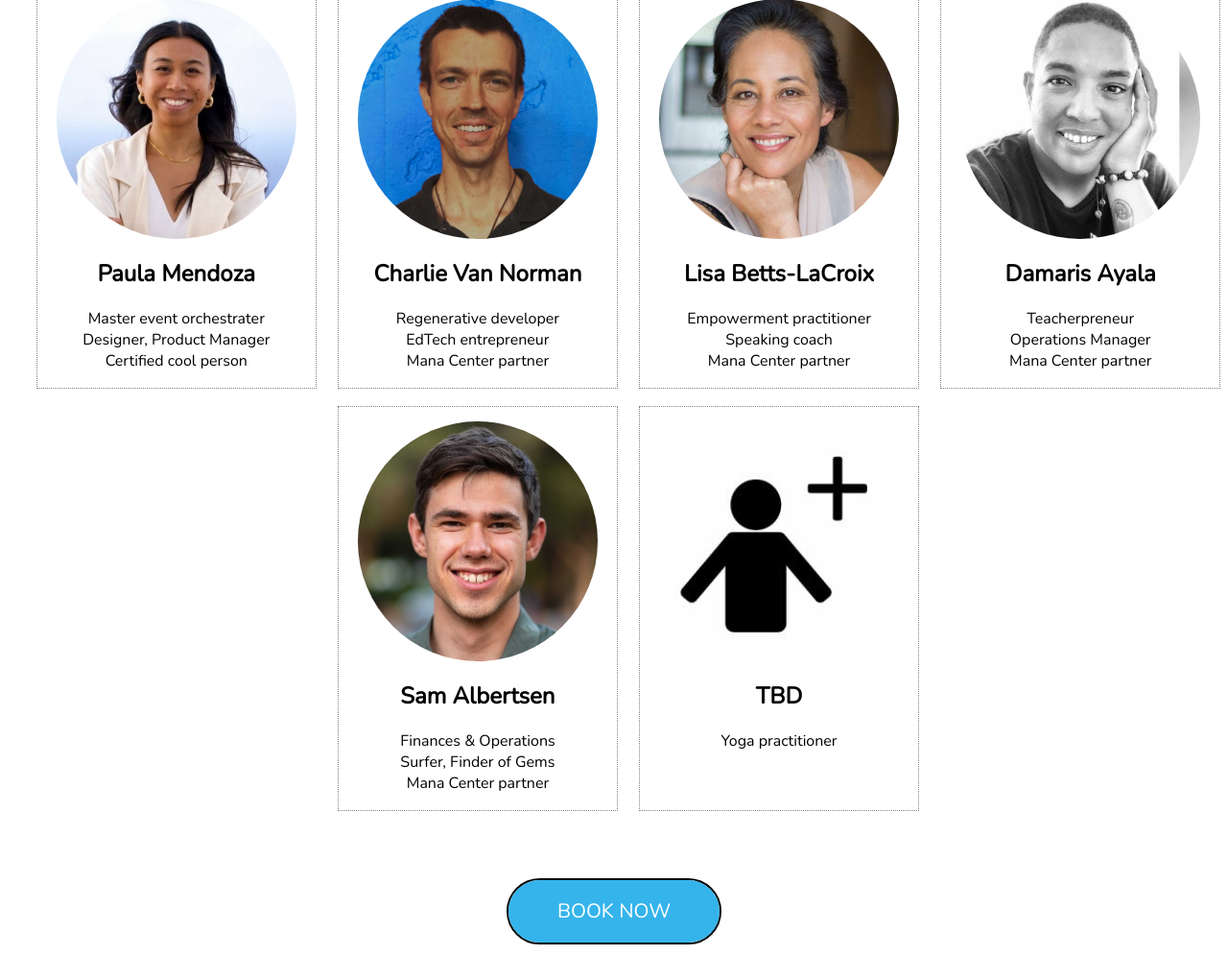
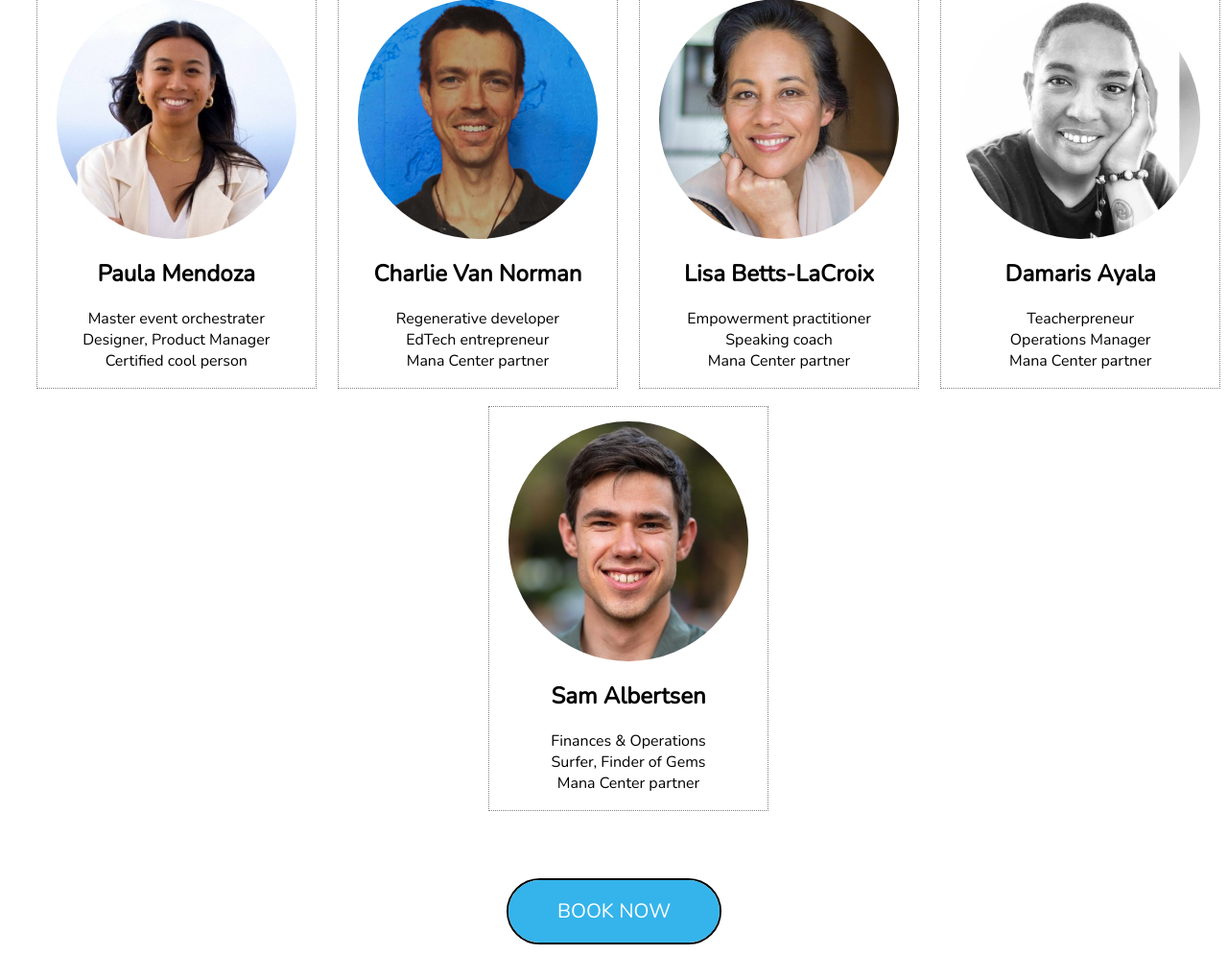
Before and after one commit to vannorman/manahouse, a Django app: page / in a window 1280 px wide. Shown: the part 5445-6465 px from the top of the page at 96% size. Run offline with Django 3.2, Linux system fonts and the light colour scheme.

Commit message:
removed yoga TBD

```diff
--- a/mana_house/templates/index.html
+++ b/mana_house/templates/index.html
@@ -254,12 +254,6 @@
 
 
     </div>
-    <div class="member">
-        <img src="/static/img/plus.jpg" />
-        <h2> TBD</h2>
-        Yoga practitioner
-
-    </div>
 </div>
 
     <br><br><br>
```
Also changed, not shown: 1 other file.
